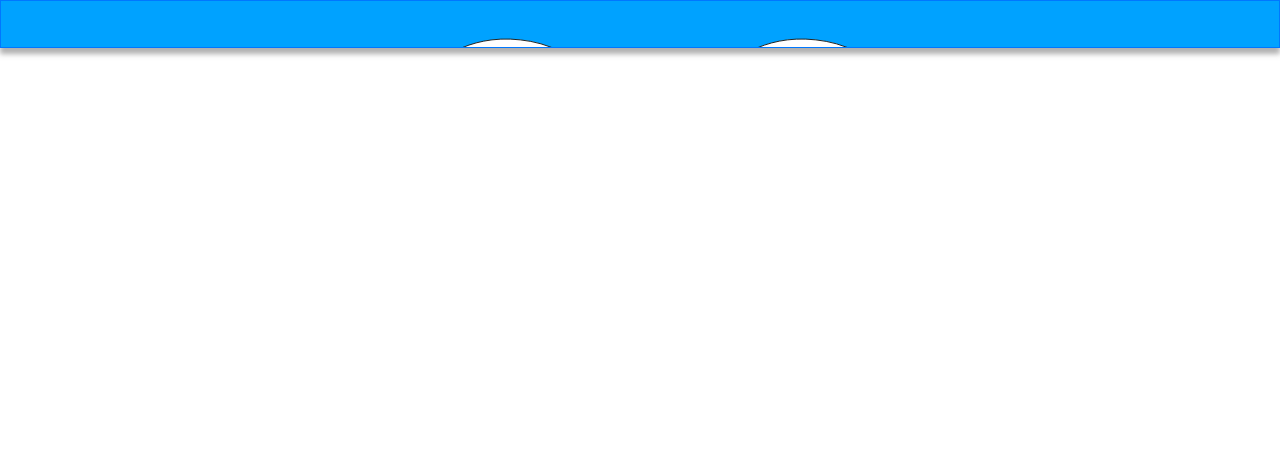
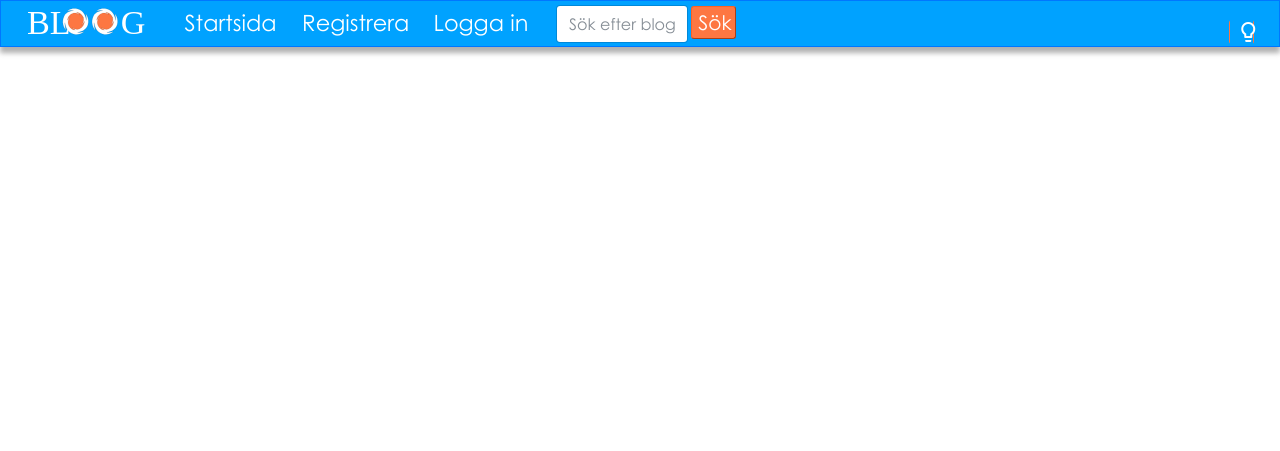
Before and after one commit to Mackemania/bloggHanterare, a PHP site: page /index.php in a window 1280 px wide. Shown: the top 451 px of the page. Run offline with PHP 8.4, Linux system fonts and the light colour scheme; data that the repository does not hold is empty; some libraries are stand-ins or nearby versions.

Commit message:
Ändrade lite i menyn och ändrade lite stil

```diff
--- a/blog_menu.php
+++ b/blog_menu.php
@@ -28,7 +28,7 @@
 <div id="menu">
     <?PHP
         echo("
-            <img src='graphics/logga.svg' class='menuLogo'/>
+            <a href='index.php'><img src='graphics/logga.svg' class='menuLogo'/></a>
             <a class='menuA' href='index.php' title='Gå till startsidan' data-toggle='popover' data-trigger='hover' data-content='Some content'>Startsida</a>
         ");
 
--- a/blog_style.css
+++ b/blog_style.css
@@ -136,7 +136,7 @@ textarea {
 }
 
 #menu {
-    max-height: 6%;
+    min-height: 4%;
     position: fixed;
     width: 100%;
     text-align: center;
@@ -160,7 +160,7 @@ textarea {
 
 #searchbar {
     float: left;
-    margin-top: 0.3%;
+    margin-top: 0.05%;
     margin-left: 1%;
     text-decoration: none;
     min-width: 30%;
@@ -421,8 +421,8 @@ textarea {
     text-decoration: none;
     text-align: center;
     display: block;
-    padding-top: 0.6%;
-    padding-bottom: 1%;
+    padding-top: 0.4%;
+    padding-bottom: 0.5%;
     float: left;
 
 }
@@ -434,8 +434,8 @@ textarea {
     text-decoration: none;
     text-align: center;
     display: block;
-    padding-top: 0.6%;
-    padding-bottom: 1%;
+    padding-top: 0.4%;
+    padding-bottom: 0.5%;
     float: left;
 }
 
@@ -451,7 +451,7 @@ textarea {
     background-color: rgb(253, 119, 66);
     border-color: rgb(253, 97, 35);
     border-width: 1px;
-    margin-top: 0.37%;
+    margin-top: 0.4%;
     margin-left: 1%;
     border-radius: 3px;
 }
@@ -469,15 +469,15 @@ textarea {
     border-color: rgb(253, 119, 66);
     border-width: 1px;
     outline: none;
-    margin-top: 0.37%;
+    margin-top: 0.4%;
     margin-left: 1%;
     border-radius: 3px;
 }
 
 .menuLogo {
-    margin-top: 0.25%;
+    margin-top: 0.35%;
     float: left;
-    height:85%;
+    height: 40px;
     margin-right: 1.5%;
 
 }
```
